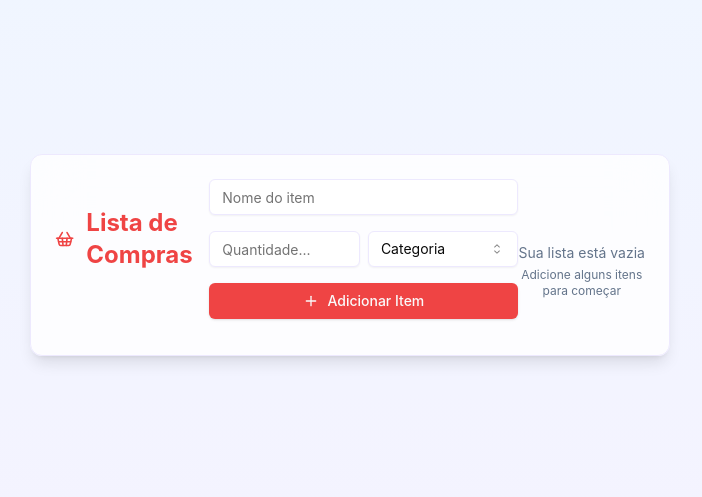
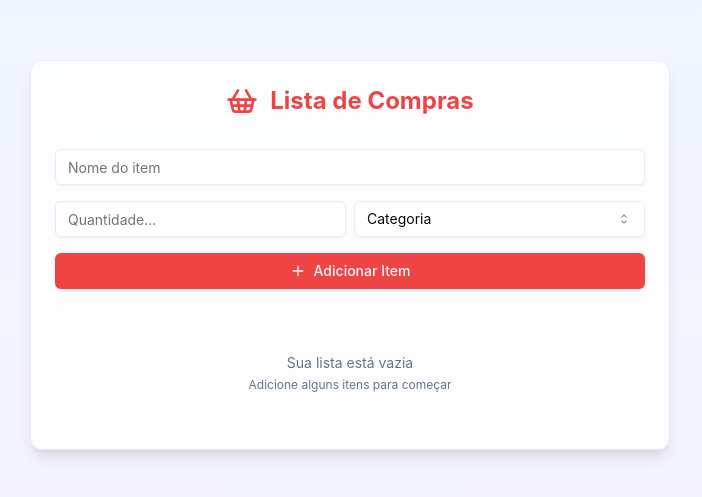
Before and after one commit to devpbleite/shoppingList, a React (Vite) app: page / in a window 1280 px wide. Shown: the part 145-642 px from the top of the page, without its empty margins (290-992 px from the left). Built offline with nearby package versions, Linux system fonts and the light colour scheme.

Commit message:
fix: ajust layout

```diff
--- a/src/components/Container.tsx
+++ b/src/components/Container.tsx
@@ -12,7 +12,7 @@ export function Container({ children, className }: ContainerProps) {
       <div
         className={cn(
           "w-full",
-          "md:bg-white/80 md:backdrop-blur-xl md:rounded-xl md:shadow-lg md:border md:border-violet-100 md:p-6 md:flex mx-auto"
+          "md:bg-white/80 md:backdrop-blur-xl md:rounded-xl md:shadow-lg md:border md:border-violet-100 md:p-6"
         )}
       >
         {children}
```
